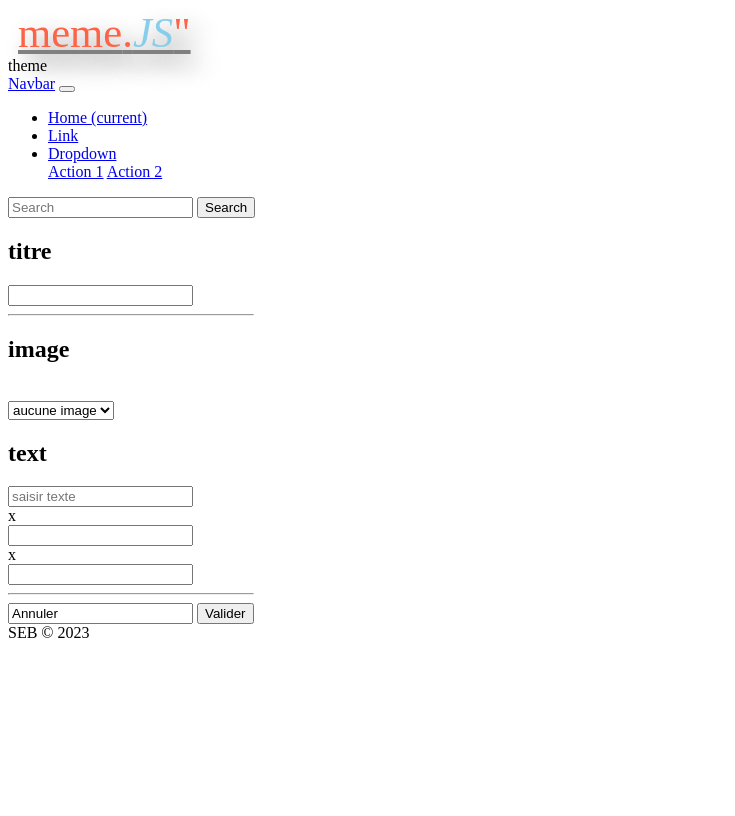
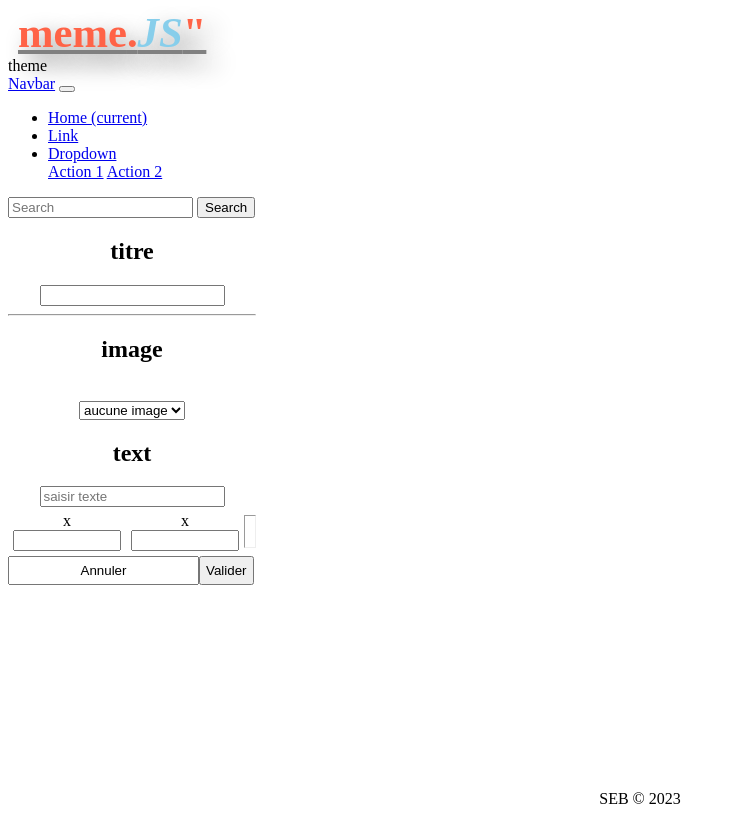
Before and after one commit to theseb35/Formation, a website: page index.html in a window 1280 px wide. Shown: the whole page, without its empty margins (0-735 px from the left). Drawn offline with Linux system fonts and the light colour scheme.

Commit message:
corrigé

```diff
--- a/styles/styles.css
+++ b/styles/styles.css
@@ -1,6 +1,6 @@
 #header-name{
         color: tomato;
-        font-weight: : 900;
+        font-weight:  900;
         font-size: 32pt;
         text-shadow: 10px 10px 25px grey;
         text-decoration: underline grey;
@@ -18,12 +18,12 @@
 }
 
 footer{
-    test-align:center;
+    text-align:center;
 }
 
 body{
     height:100vh;
-    dispay:flex;
+    display:flex;
     flex-direction: column;
 
 }
@@ -43,6 +43,25 @@ article{
 }
 #editor:first-child{
     height: 100%;
-
+    width:100%;
 
 }
+#editor-form{
+    text-align: center;
+}
+.flex-col{
+    display: flex;
+    align-content: center;
+}
+.flex-col>* {
+    text-align:center;
+    padding:5px;
+
+}
+input[type="number"]{
+    width:100px;
+}
+.center{
+    text-align: center;
+
+}
```
